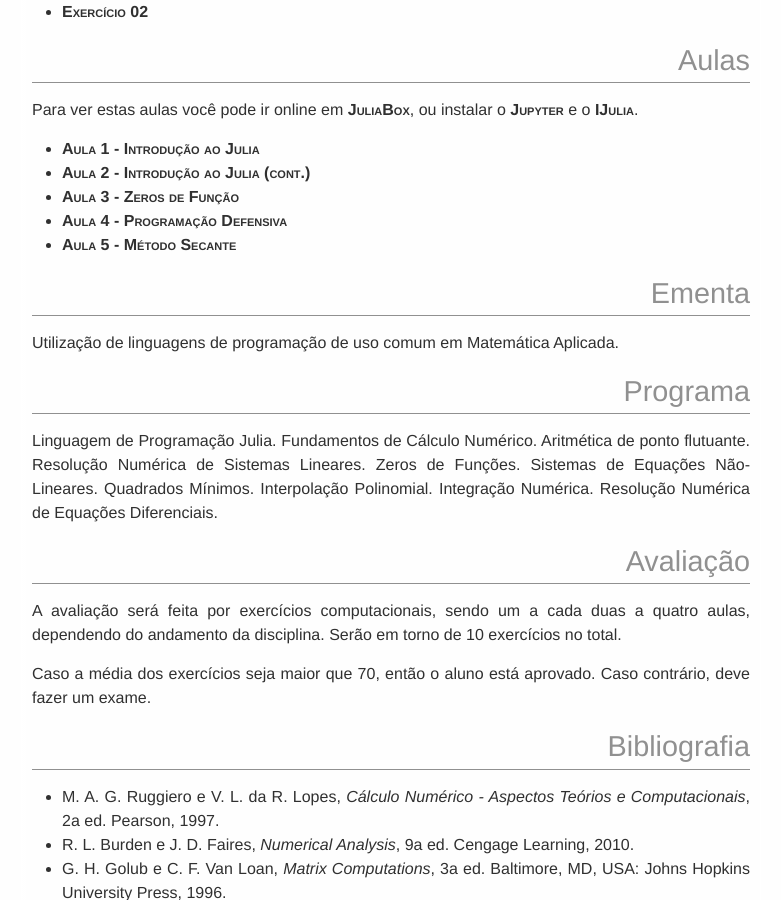
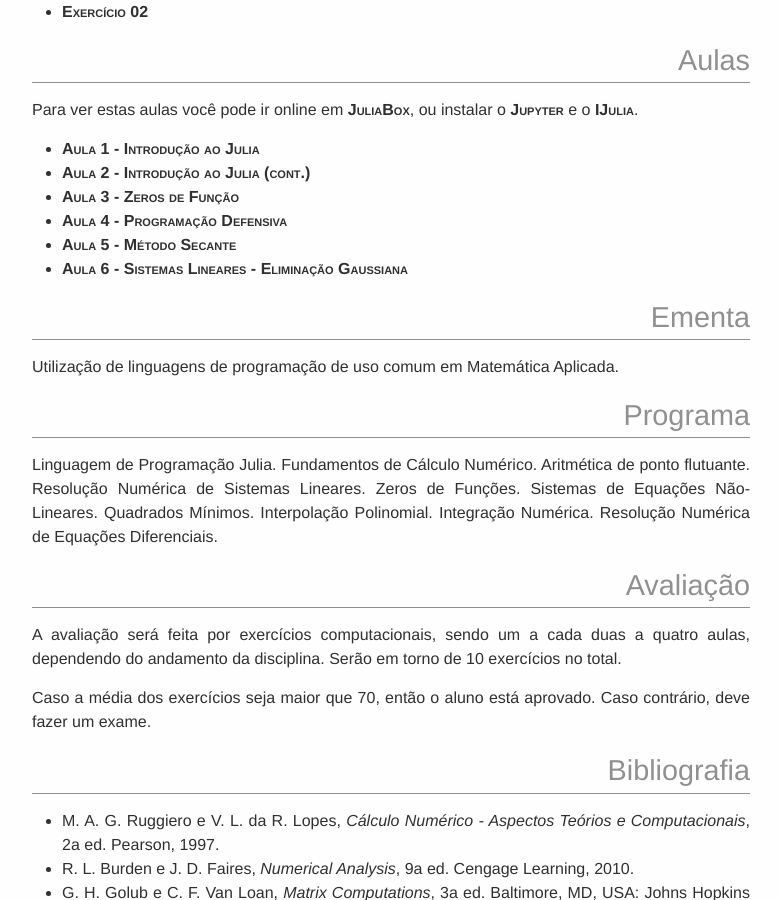
Before and after one commit to abelsiqueira/abelsiqueira.github.io-old, a Jekyll site: the page built from disciplinas/cm103-2016s2.md, in a window 1280 px wide and 900 px high, scrolled down 789 px. Shown: the whole window, without its empty margins (249-1030 px from the left). Built offline with Jekyll 4.4.1, drawn with Linux system fonts in a browser that asks for light colours.

Commit message:
Adiciona aula de eliminação Gaussiana

```diff
--- a/disciplinas/cm103-2016s2.md
+++ b/disciplinas/cm103-2016s2.md
@@ -32,6 +32,8 @@ ou instalar o [Jupyter](https://jupyter.org/) e o
   - [Aula 3 - Zeros de Função]({{ site.baseurl }}/disciplinas/cm103/03-zeros-de-funcao.ipynb)
   - [Aula 4 - Programação Defensiva]({{ site.baseurl }}/disciplinas/cm103/04-programação-defensiva.ipynb)
   - [Aula 5 - Método Secante]({{ site.baseurl }}/disciplinas/cm103/05-secante.ipynb)
+  - [Aula 6 - Sistemas Lineares - Eliminação Gaussiana]({{ site.baseurl
+    }}/disciplinas/cm103/06-eliminacao-gaussiana.ipynb)
 
 # Ementa
 
```
Also changed, not shown: 1 other file.
